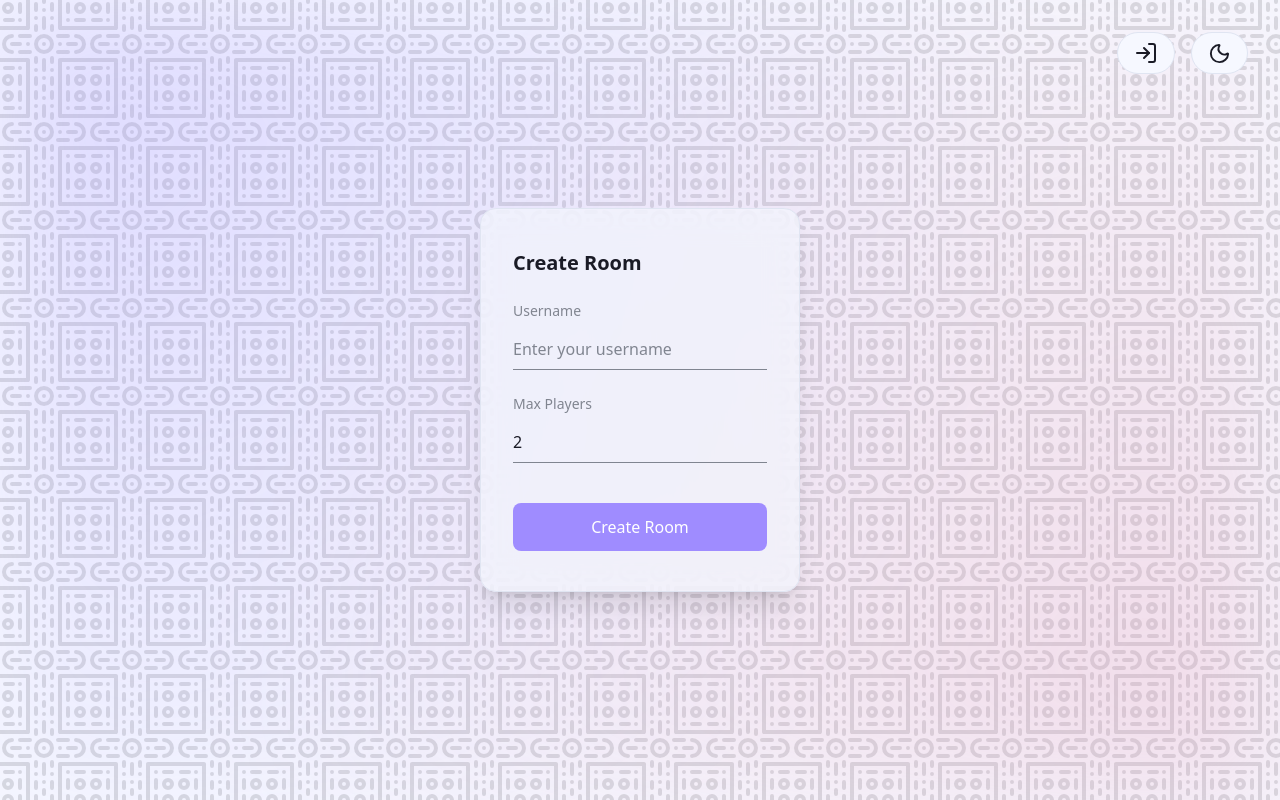
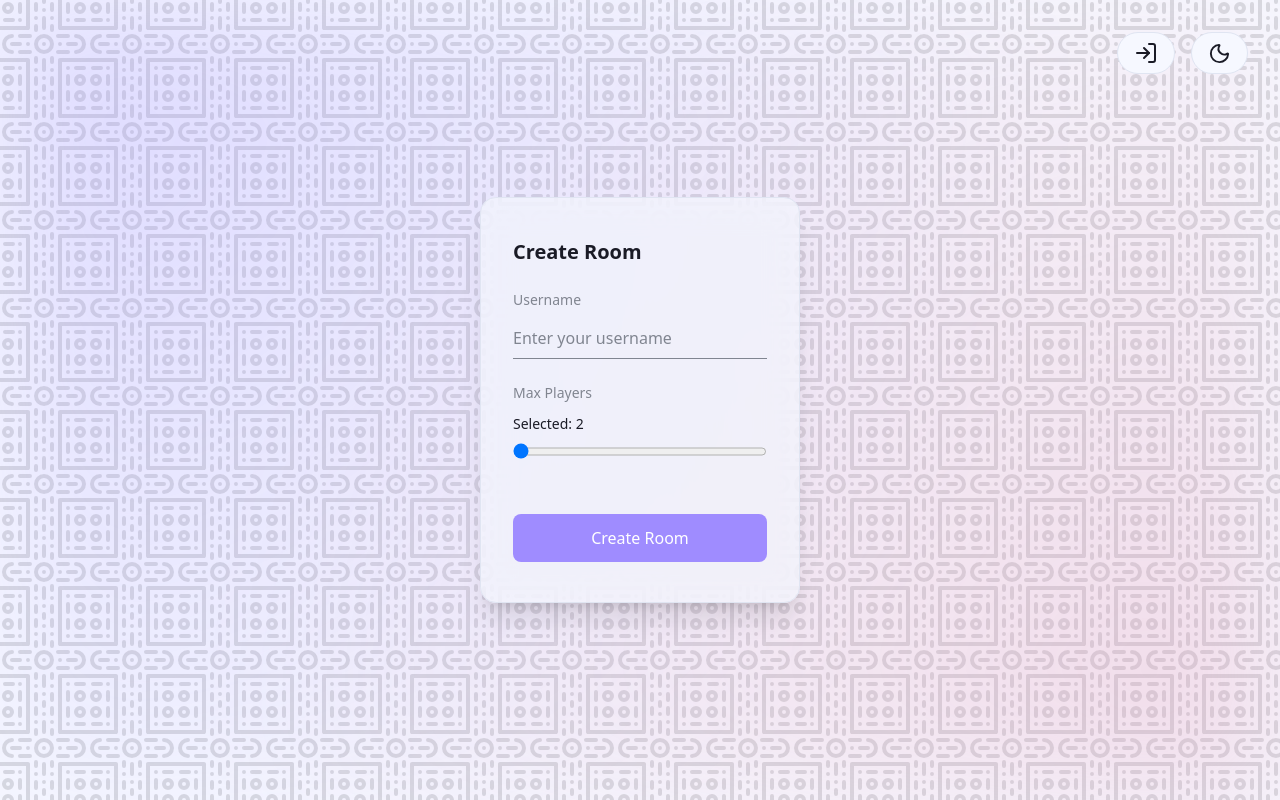
Before and after one commit to ghoshOFahan/rst, a Next.js app: page / in a window 1280 px wide. Built offline with nearby package versions, Linux system fonts and the light colour scheme; no server answers.

Commit message:
Fix:fixed display issue and replaced with slider

```diff
--- a/app/components/ModeToggle.tsx
+++ b/app/components/ModeToggle.tsx
@@ -5,23 +5,23 @@
   mode: string;
   setMode: (mode: string) => void;
 }
-export default function ModeToggle({ mode, setMode }: ModeToggleProps) {
-  const isMode = mode === "join";
-  const playClickSound = () => {
+export const playClickSound = (music: string) => {
   const isMobile = /Mobi|Android|iPhone|iPad|iPod/i.test(navigator.userAgent);
   if (!isMobile) {
-      const sound = new Audio("../../sounds/modechange.mp3");
+    const sound = new Audio(music);
     console.log(sound);
     sound.volume = 0.4; // not too loud
     sound.currentTime = 0;
     sound.play().catch(() => {});
   }
 };
+export default function ModeToggle({ mode, setMode }: ModeToggleProps) {
+  const isMode = mode === "join";
   return (
     <button
       onClick={() => {
         setMode(isMode ? "create" : "join");
-        playClickSound();
+        playClickSound("../../sounds/modechange.mp3");
       }}
       className="flex items-center gap-2 px-4 py-2 rounded-full border transition-all border-(--color-line) bg-(--color-bg) text-(--color-fg) hover:border-(--color-purple)"
     >
--- a/app/components/ThemeToggle.tsx
+++ b/app/components/ThemeToggle.tsx
@@ -3,7 +3,7 @@
 import { useTheme } from "next-themes";
 import { useState, useEffect } from "react";
 import { Moon, Sun } from "lucide-react";
-
+import { playClickSound } from "./ModeToggle";
 export default function ThemeToggle() {
   const { theme, setTheme } = useTheme();
   const [mounted, setMounted] = useState(false);
@@ -14,22 +14,12 @@
   if (!mounted) return null;
 
   const isDracula = theme === "dracula";
-  const playClickSound = () => {
-    const isMobile = /Mobi|Android|iPhone|iPad|iPod/i.test(navigator.userAgent);
-    if (!isMobile) {
-      const sound = new Audio("../../sounds/button.mp3");
-      console.log(sound);
-      sound.volume = 0.4; // not too loud
-      sound.currentTime = 0;
-      sound.play().catch(() => {});
-    }
-  };
 
   return (
     <button
       onClick={() => {
         setTheme(isDracula ? "tokyo" : "dracula");
-        playClickSound();
+        playClickSound("../../sounds/button.mp3");
       }}
       className="flex items-center gap-2 px-4 py-2 rounded-full border transition-all border-(--color-line) bg-(--color-bg) text-(--color-fg) hover:border-(--color-purple)"
     >
--- a/app/page.tsx
+++ b/app/page.tsx
@@ -8,6 +8,7 @@
 import { useState, useEffect } from "react";
 import { useRouter } from "next/navigation";
 import { motion, AnimatePresence, Variants } from "framer-motion";
+import { playClickSound } from "./components/ModeToggle";
 
 export default function Home() {
   const [mode, setMode] = useState("create");
@@ -194,12 +195,21 @@
                 <label className="text-(--color-comment) text-sm block mb-2">
                   Max Players
                 </label>
+                <span className=" text-(--color-fg) text-sm">
+                  Selected: {maxPlayers}
+                </span>
+
                 <input
-                  type="number"
+                  type="range"
+                  min={2}
+                  max={7}
+                  step={1}
                   value={maxPlayers}
-                  onChange={(e) => SetMaxPlayers(Number(e.target.value))}
+                  onChange={(e) => {
+                    SetMaxPlayers(Number(e.target.value));
+                    playClickSound("../sounds/slide sound.wav");
+                  }}
                   className="w-full bg-transparent border-b border-(--color-comment) focus:border-(--color-pink) text-(--color-fg) py-2 outline-none placeholder-(--color-comment) transition-colors duration-200"
-                  placeholder="Max number of RST buddies"
                 />
               </div>
               <motion.button
```
Also changed, not shown: 1 other file (tests, documents, lock files or other folders). Lines whose indentation alone changed are shown as unchanged.
